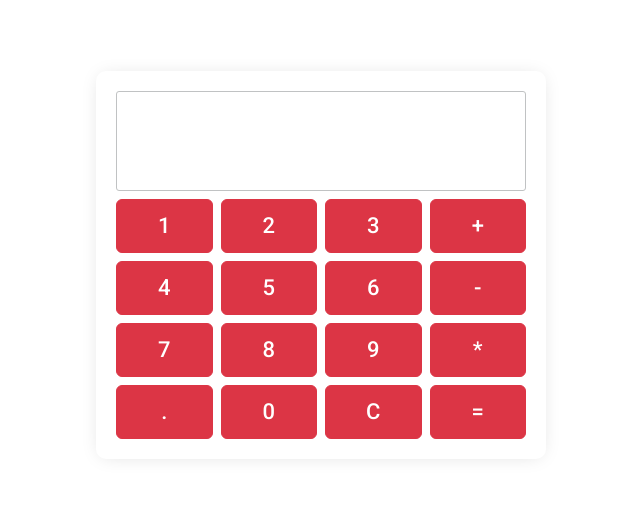
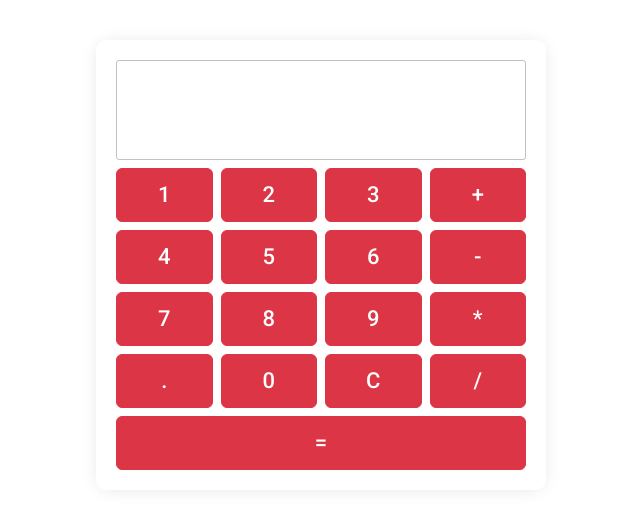
Before and after one commit to basilnajeem/Calculator, a plain HTML site: page index.html in a window 1280 px wide. Shown: the part 135-644 px from the top of the page, without its empty margins (319-959 px from the left). Drawn offline with nearby package versions, Linux system fonts and the light colour scheme.

Commit message:
Calculator

```diff
--- a/index.html
+++ b/index.html
@@ -32,7 +32,8 @@
                 <div class="col-3"><button class="btn btn-danger w-100 calc-button" value=".">.</button></div>
                 <div class="col-3"><button class="btn btn-danger w-100 calc-button" value="0">0</button></div>
                 <div class="col-3"><button class="btn btn-danger w-100 clear-button" value="C">C</button></div>
-                <div class="col-3"><button class="btn btn-danger w-100 equalto-button" value="=">=</button></div>
+                <div class="col-3"><button class="btn btn-danger w-100 calc-button" value="/">/</button></div>
+             <div class="col-12"><button class="btn btn-danger w-100 equalto-button" value="=">=</button></div>
             </div>
         </div>
     </section>
```
